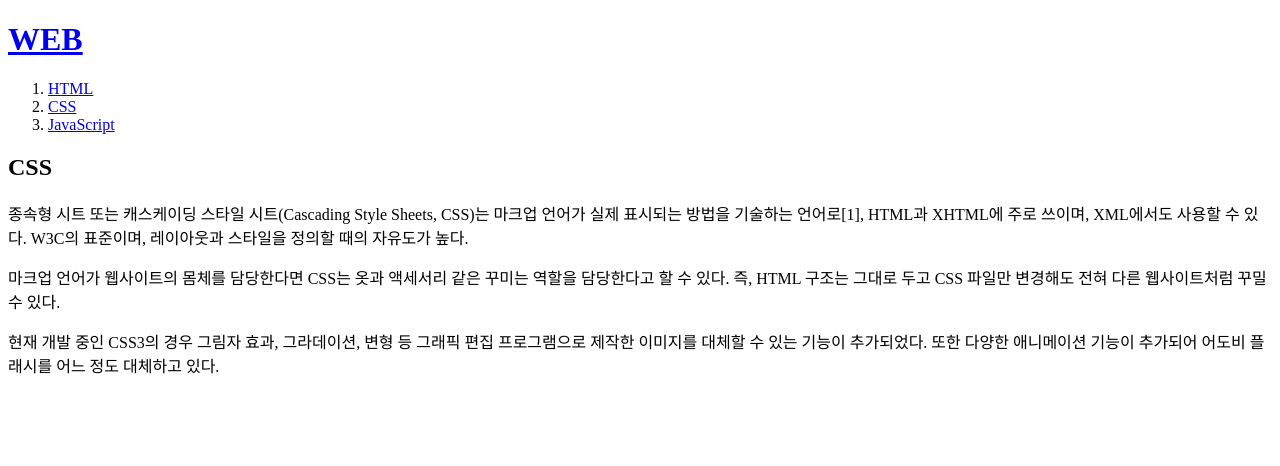
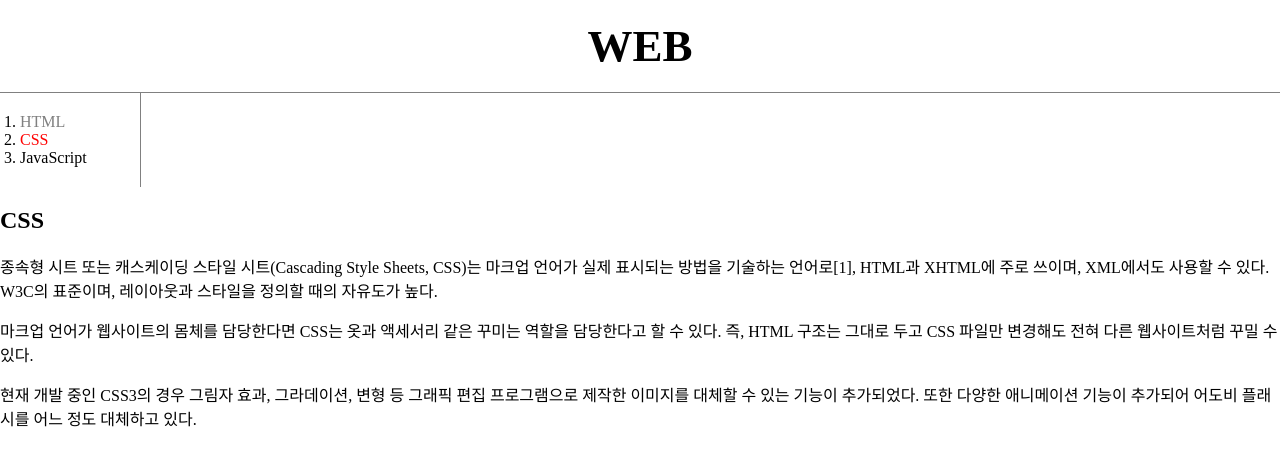
Before and after one commit to rusen4719/web1, a plain HTML site: page 2.html in a window 1280 px wide. Drawn offline with Linux system fonts and the light colour scheme.

Commit message:
20.04.02. before CSS

```diff
--- a/2.html
+++ b/2.html
@@ -3,12 +3,40 @@
   <head>
     <title>WEB1 - html</title>
     <meta charset="utf-8">
+    <style>
+      body{
+        margin: 0;
+      }
+      a{
+        color: black;
+        text-decoration: none;
+      }
+      h1{
+        font-size: 45px;
+        text-align: center;
+        border-bottom: 1px solid gray;
+        margin: 0;
+        padding: 20px;
+      }
+      ol{
+        border-right: 1px solid gray;
+        width: 100px;
+        margin: 0;
+        padding: 20px;
+      }
+      #active{
+        color: red;
+      }
+      .saw{
+        color:gray;
+      }
+    </style>
   </head>
   <body>
     <h1><a href="index.html">WEB</a></h1>
     <ol>
-      <li><a href="1.html">HTML</a></li>
-      <li><a href="2.html">CSS</a></li>
+      <li><a href="1.html" class="saw">HTML</a></li>
+      <li><a href="2.html" class="saw" id="active">CSS</a></li>
       <li><a href="3.html">JavaScript</a></li>
     </ol>
 
```
Also changed, not shown: box.html (added, +19 -0 lines), checkbox.html (added, +2 -0 lines), index.html (+1 -0 lines).
